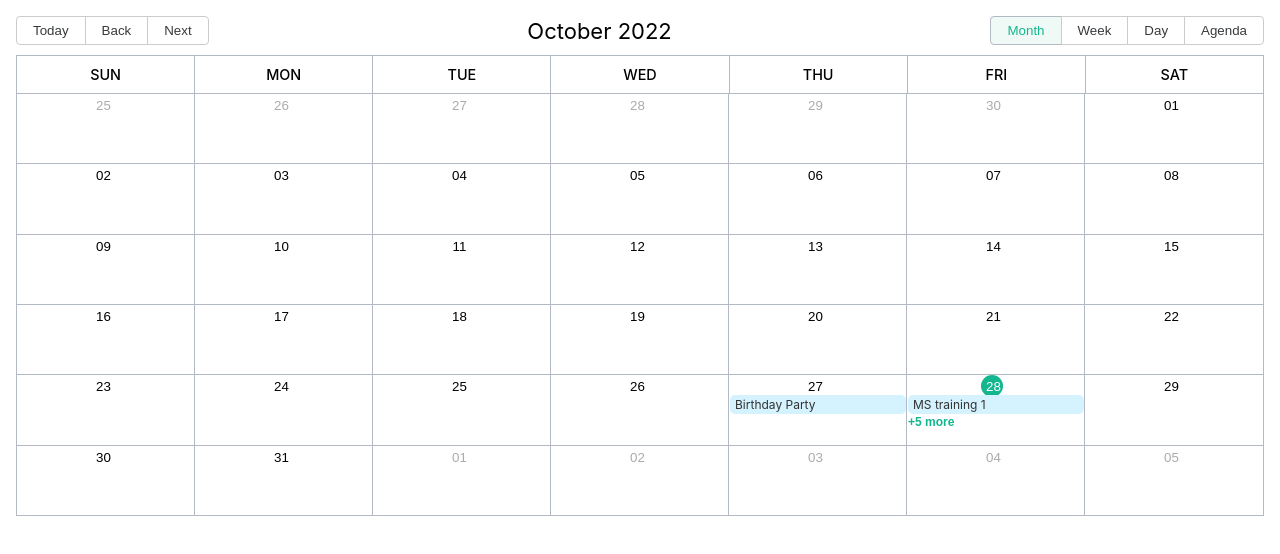
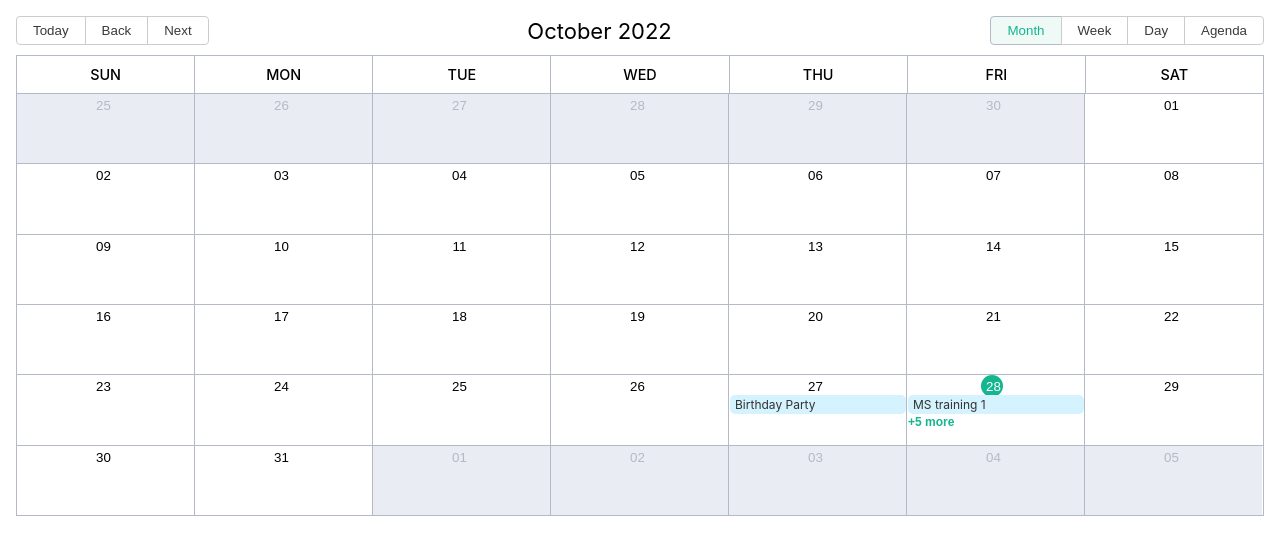
Before and after one commit to intelligaia/react-big-calendar, a React (Create React App) app: page / in a window 1280 px wide. Shown: the top 554 px of the page. Built offline with nearby package versions, Linux system fonts and the light colour scheme.

Commit message:
Theme Updates

```diff
--- a/src/customBigCalendar.css
+++ b/src/customBigCalendar.css
@@ -12,7 +12,9 @@
 .rbc-toolbar button:active,
 .rbc-toolbar button:hover,
 .rbc-toolbar button.rbc-active,
-.rbc-toolbar button.rbc-active:hover {
+.rbc-toolbar button.rbc-active:hover,
+.rbc-toolbar button.rbc-active:focus,
+.rbc-toolbar button:focus {
   background: #EFFAF7;
     color: #13B68F;
   border-color: #B4BAC5;
@@ -69,11 +71,11 @@
 }
 
 .rbc-off-range-bg {
-  background: #ffffff;
+  background: #E9ECF2;
 }
 
 .rbc-off-range {
-  color: #20212461;
+  color:#B4BAC5;
 }
 
 .rbc-month-view{
```
